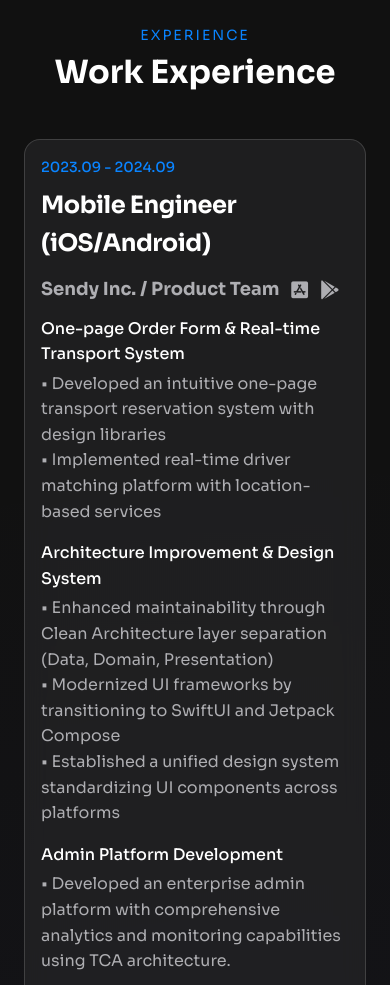
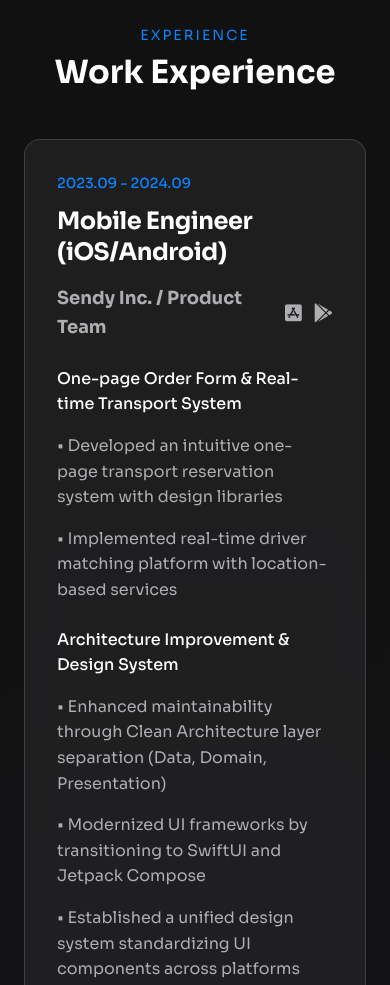
Before and after one commit to coby5502/portfolio, a plain HTML site: page index.html in a window 390 px wide. Shown: the part 820-1805 px from the top of the page. Drawn offline with nearby package versions, Linux system fonts and the light colour scheme; a web font is replaced by a local one.

Commit message:
[CHORE] 디자인 수정

```diff
--- a/style.css
+++ b/style.css
@@ -35,6 +35,7 @@
     --space-6: 2rem;      /* 32px */
     --space-7: 2.5rem;    /* 40px */
     --space-8: 3rem;      /* 48px */
+    --space-9: 4rem;      /* 64px */
 
     /* Border Radius */
     --radius-sm: 0.375rem;
@@ -538,40 +539,34 @@ html[lang="en"] .intro-title .gradient-text {
 }
 
 .timeline-item {
-    margin-bottom: var(--space-6);
-    padding: var(--space-6);
+    margin-bottom: var(--space-7);
+    padding: var(--space-7);
     background: rgba(44, 44, 46, 0.5);
     border-radius: var(--radius-lg);
     border: 1px solid rgba(255, 255, 255, 0.15);
     backdrop-filter: blur(12px);
-    transition: all 0.3s ease;
-}
-
-.timeline-item:hover {
-    transform: translateY(-4px);
-    border-color: var(--primary-color);
-    background: rgba(44, 44, 46, 0.6);
 }
 
 .timeline-date {
     color: var(--primary-color);
     font-weight: 500;
     font-size: var(--font-size-sm);
-    margin-bottom: var(--space-2);
+    margin-bottom: var(--space-3);
 }
 
 .timeline-content h3 {
     font-size: var(--font-size-2xl);
     color: var(--text-color);
-    margin-bottom: var(--space-3);
+    margin-bottom: var(--space-5);
     letter-spacing: -0.02em;
+    line-height: 1.3;
 }
 
 .company-header {
     display: flex;
     align-items: center;
-    gap: var(--space-2);
-    margin-bottom: var(--space-4);
+    gap: 0.75rem;
+    margin-bottom: var(--space-5);
 }
 
 .company-header h4 {
@@ -582,8 +577,33 @@ html[lang="en"] .intro-title .gradient-text {
 
 .timeline-item-description {
     color: var(--text-secondary);
+    margin-bottom: var(--space-6);
+    line-height: 1.6;
+}
+
+.timeline-item-description strong {
+    display: block;
+    margin-bottom: var(--space-5);
+    color: var(--text-color);
+    font-size: var(--font-size-base);
+    line-height: 1.4;
+}
+
+.timeline-item-description p {
     margin-bottom: var(--space-4);
-    line-height: 1.6;
+    font-size: var(--font-size-base);
+}
+
+/* 마지막 항목은 마진 제거 */
+.timeline-item-description p:last-child {
+    margin-bottom: 0;
+}
+
+/* 모바일에서도 동일한 간격 유지 */
+@media (max-width: 768px) {
+    .timeline-item-description strong {
+        margin-bottom: var(--space-5);
+    }
 }
 
 .tech-tags {
@@ -592,6 +612,7 @@ html[lang="en"] .intro-title .gradient-text {
     gap: var(--space-2);
 }
 
+/* Projects 섹션과 동일한 태그 스타일 적용 */
 .tech-tags span {
     font-size: var(--font-size-sm);
     padding: 0.3rem 0.8rem;
@@ -604,20 +625,35 @@ html[lang="en"] .intro-title .gradient-text {
 .company-header a {
     color: var(--text-secondary);
     font-size: 1.2rem;
-    transition: color 0.3s ease;
     text-decoration: none;
     display: flex;
     align-items: center;
 }
 
-.company-header a:hover {
-    color: var(--primary-color);
-}
-
 /* 모바일 대응 */
 @media (max-width: 768px) {
     .timeline-item {
-        padding: var(--space-4);
+        padding: var(--space-6);
+        margin-bottom: var(--space-6);
+    }
+
+    .timeline-content h3 {
+        margin-bottom: var(--space-4);
+    }
+
+    .company-header {
+        margin-bottom: var(--space-5);
+    }
+
+    .timeline-item-description {
+        margin-bottom: var(--space-5);
+    }
+}
+
+/* 더 작은 화면에서도 패딩 유지 */
+@media (max-width: 480px) {
+    .timeline-item {
+        padding: var(--space-6);
     }
 }
 
@@ -821,7 +857,6 @@ html[lang="en"] .intro-title .gradient-text {
     .nav.active {
         display: block;
         opacity: 1;
-        transform: none;
     }
 
     .nav ul {
@@ -1245,7 +1280,7 @@ html[lang="en"] .intro-title .gradient-text {
 .timeline-item-title {
     font-weight: 500;
     color: var(--text-color);
-    margin-bottom: 0.25rem;
+    margin-bottom: var(--space-4);
 }
 
 .timeline-item-period {
@@ -1280,7 +1315,7 @@ html[lang="en"] .intro-title .gradient-text {
     display: flex;
     align-items: center;
     gap: 0.75rem;
-    margin-bottom: var(--space-3);
+    margin-bottom: var(--space-5);
 }
 
 .company-header h4 {
```
